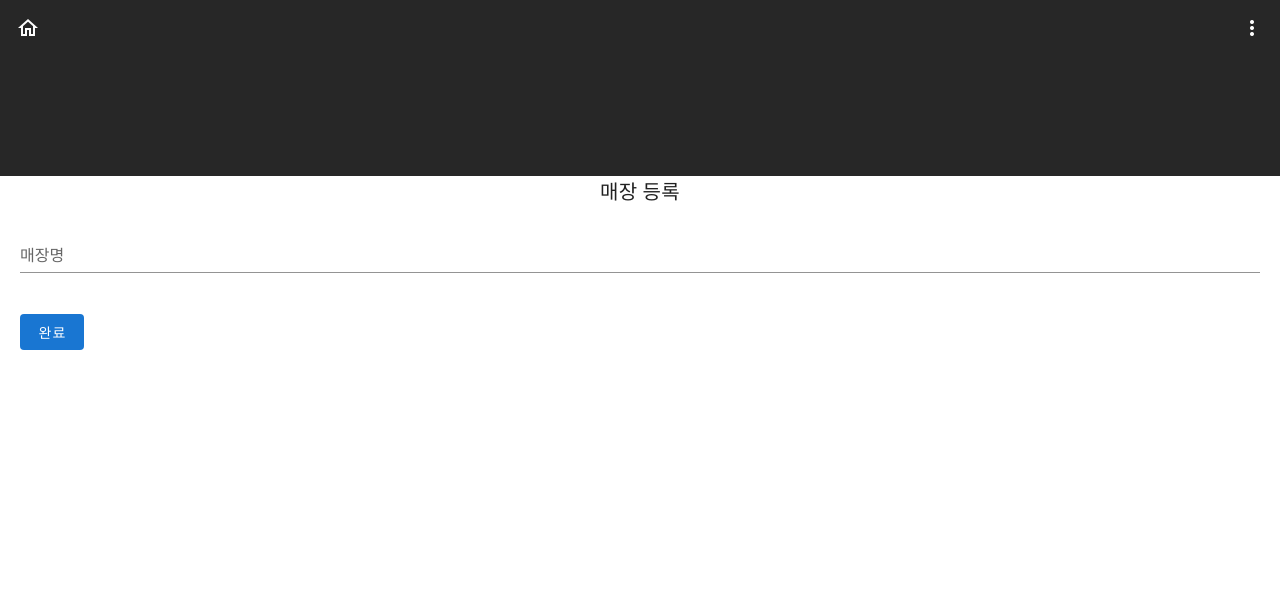
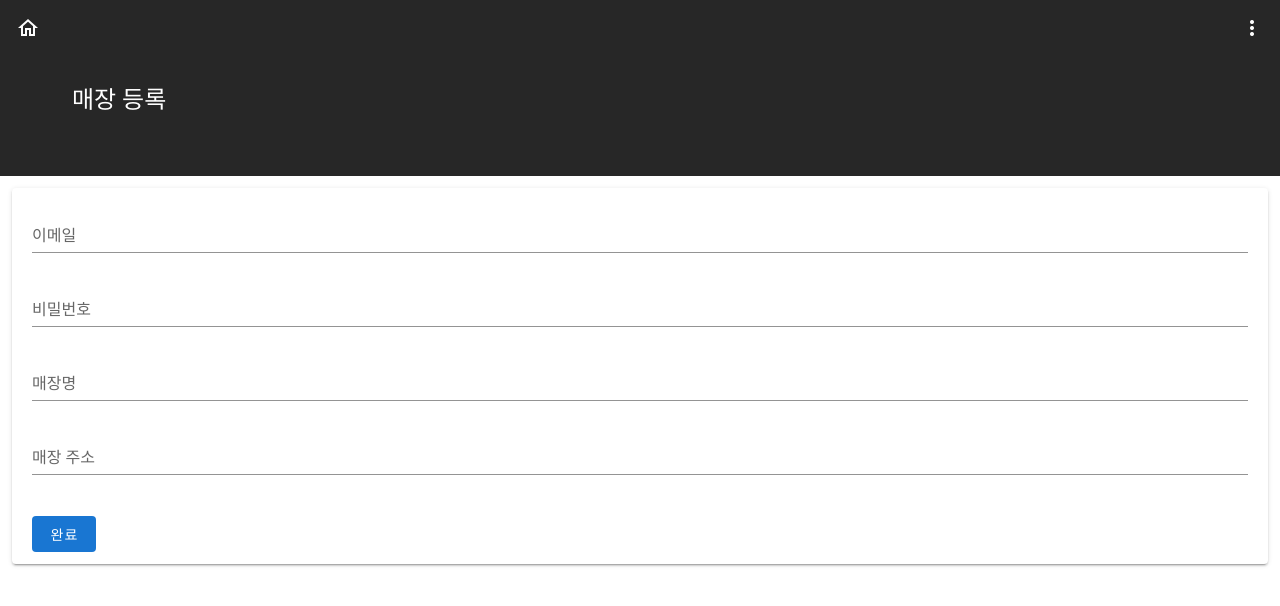
Before and after one commit to EDD-season2/caffeine-fe-shop, a Vue app: page /register in a window 1280 px wide. Shown: the top 606 px of the page. Built offline with nearby package versions, Linux system fonts and the light colour scheme.

Commit message:
Update Register view to use api

```diff
--- a/src/views/Register.vue
+++ b/src/views/Register.vue
@@ -1,11 +1,38 @@
 <template>
 <div>
-    <Logo/>
-    <Subtitle text="매장 등록" />
-    <v-form class="mx-5 py-3 registration-form" @submit="onRegisterClick" v-model="valid">
-        <v-text-field v-model="shopName" class="input-shop-name my-2" label="매장명"/>
-        <v-btn type="submit" elevation="0" color="primary" class="mt-3">완료</v-btn>
+    <Logo
+        title="매장 등록"/>
+    <v-card class="mx-3 my-3">
+    <v-form class="mx-5 py-3 registration-form"
+        @submit.prevent="onRegisterClick">
+        <v-text-field
+            v-model="email"
+            class="input-shop-name my-2"
+            label="이메일"
+            type="email"/>
+        <v-text-field
+            v-model="password"
+            class="input-shop-name my-2"
+            label="비밀번호"
+            type="password"/>
+        <v-text-field
+            v-model="shopName"
+            class="input-shop-name my-2"
+            label="매장명"
+            type="text"/>
+        <v-text-field
+            v-model="address"
+            class="input-shop-name my-2"
+            label="매장 주소"
+            type="text"/>
+        <v-btn
+            type="submit"
+            elevation="0"
+            color="primary"
+            class="mt-3"
+            :loading="loading">완료</v-btn>
     </v-form>
+    </v-card>
 </div>
 </template>
 
@@ -17,22 +44,45 @@ import Logo from '@/components/Logo.vue'
 import Subtitle from '@/components/Subtitle.vue'
 
 import { ShopApiFactory } from '../lib/ShopApi'
+import { OwnerApiFactory, SignupRequest } from '../lib/OwnerApi'
+import Owner from '../model/Owner'
 
 @Component({
     components: {
-        Logo,
-        Subtitle
+        Logo
     }
 })
 export default class Register extends Vue {
+    private email = '';
+    private password = '';
     private shopName = '';
-    private valid = false;
+    private address = '';
+    private loading = false;
 
     private onRegisterClick () {
-        const { shopName } = this
-        this.shopName = ''
-        new ShopApiFactory().create().createShop(shopName)
-        .then(location => { this.$router.push('/') })
+        this.loading = true
+        const ownerApi = OwnerApiFactory.create()
+        ownerApi.signup(
+            new SignupRequest(
+                this.email,
+                this.password,
+                this.shopName,
+                this.address
+            )
+        )
+        .then((message) => {
+            console.log(message)
+            if (message === 'ok') {
+                return ownerApi.login(this.email, this.password)
+            }
+            this.loading = false
+            this.$store.dispatch('receiveNotification', message)
+        })
+        .then((message) => {
+            if (message === 'ok') {
+                this.$router.push('/')
+            }
+        })
     }
 }
 </script>
```
